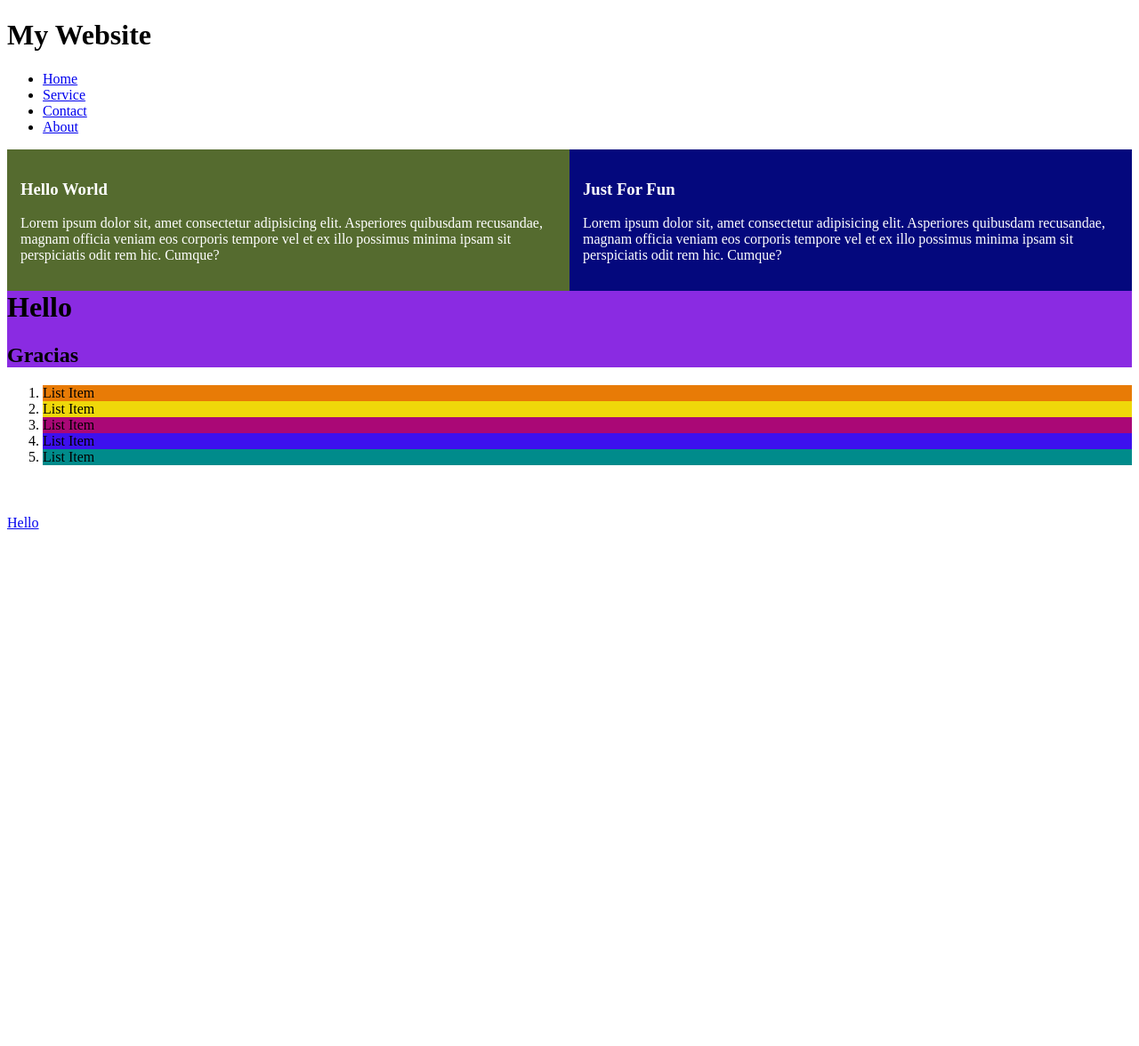
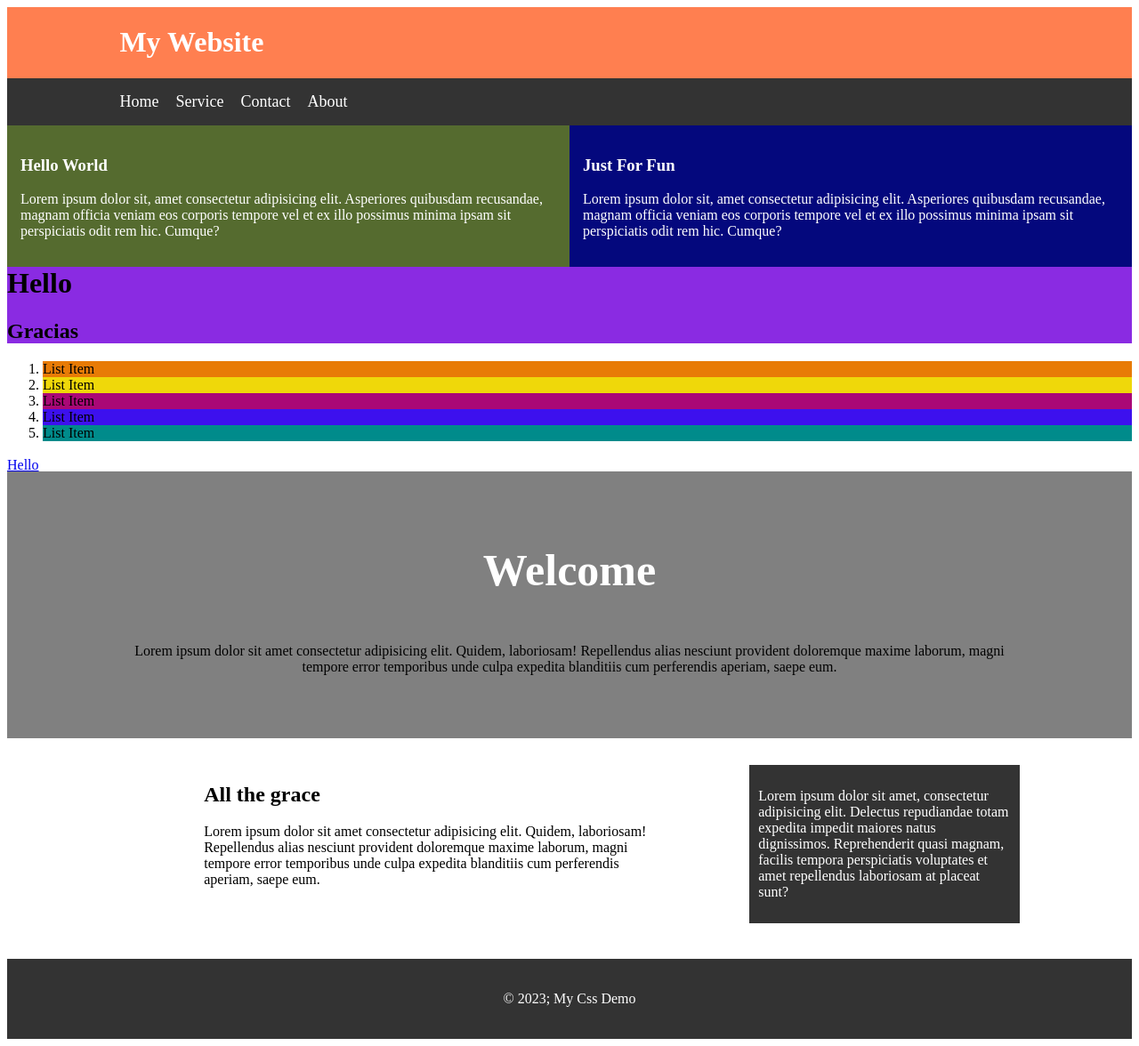
Before and after one commit to sompagnimdi/css-demo, a plain HTML site: page index.html in a window 1280 px wide. Shown: the whole page at 89% size. Before the commit the page ends 800 px from the top, so only its background shows below. Drawn offline with Linux system fonts and the light colour scheme.

Commit message:
last commit

```diff
--- a/index.html
+++ b/index.html
@@ -8,7 +8,7 @@
     <title>Css Demo</title>
   </head>
   <body>
-    <header id="main">
+    <header id="main-header">
     <div class="container">
         <h1>My Website</h1>
     </div>
@@ -59,6 +59,34 @@
       </ol>
 
       <a class="fix-me button" href="#">Hello</a>
+ <br>
+      <section id="showcase">
+        <div class="container">
+            <h1>Welcome</h1>
+            <p>
+                Lorem ipsum dolor sit amet consectetur adipisicing elit. Quidem, laboriosam! Repellendus alias nesciunt provident doloremque maxime laborum, magni tempore error temporibus unde culpa expedita blanditiis cum perferendis aperiam, saepe eum.
+            </p>
+          </div>
+      </section>
 
+      <div class="container">
+      <section id="main">
+        <div class="container">
+            <h1>All the grace</h1>
+            <p>
+                Lorem ipsum dolor sit amet consectetur adipisicing elit. Quidem, laboriosam! Repellendus alias nesciunt provident doloremque maxime laborum, magni tempore error temporibus unde culpa expedita blanditiis cum perferendis aperiam, saepe eum.
+            </p>
+          </div>
+      </section>
+      <aside id="sidebar2">
+        <p>
+            Lorem ipsum dolor sit amet, consectetur adipisicing elit. Delectus repudiandae totam expedita impedit maiores natus dignissimos. Reprehenderit quasi magnam, facilis tempora perspiciatis voluptates et amet repellendus laboriosam at placeat sunt?
+        </p>
+      </aside>
+    </div>
+
+    <footer id="main-footer">
+        <p>©  2023; My Css Demo</p>
+    </footer>
   </body>
 </html>
--- a/style.css
+++ b/style.css
@@ -25,7 +25,7 @@
 
 .fix-me{
     position: relative;
-    top: 40px;
+    top: 2px;
 }
 
 .my-list li:first-child{
@@ -47,3 +47,81 @@
 .my-list li:last-child{
     background-color: darkcyan;
 }
+
+.container{
+    width: 80%;
+    margin: auto;
+    overflow: hidden;
+}
+
+#main-header{
+    background-color: coral;
+    color: #fff;
+}
+#navbar{
+    background-color: #333;
+    color: #fff;
+}
+
+#navbar ul{
+    padding: 0;
+    list-style: none;
+}
+
+#navbar li{
+    display: inline;
+}
+#navbar a{
+    color: #fff;
+    text-decoration: none;
+    font-size: 18px;
+    padding-right: 15px;
+}
+
+#showcase{
+    background-color: gray;
+    height: 300px;
+    margin-bottom: 30px;
+    text-align: center;
+}
+#showcase h1{
+    color: #fff;
+    font-size: 50px;
+    line-height: 1.6em;
+    padding-top: 30px;
+}
+
+#main{
+    float: left;
+    width: 70%;
+    padding: 0 30px;
+    box-sizing: border-box;
+}
+
+#sidebar2{
+    float: right;
+    width: 30%;
+    background: #333;
+    color: #fff;
+    padding: 10px;
+    box-sizing: border-box;
+}
+
+#main-footer{
+    background: #333;
+    color: #fff;
+    text-align: center;
+    padding: 20px;
+    margin-top: 40px;
+}
+
+@media(max-width:600px){
+    #main{
+        width: 100%;
+        float: none;
+    }
+    #sidebar{
+        width: 100%;
+        float: none;
+    }
+}
```
